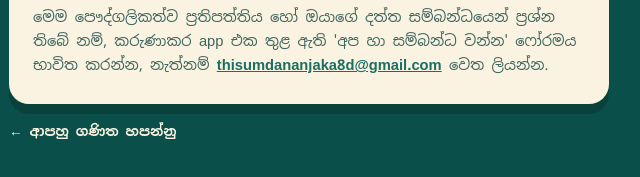
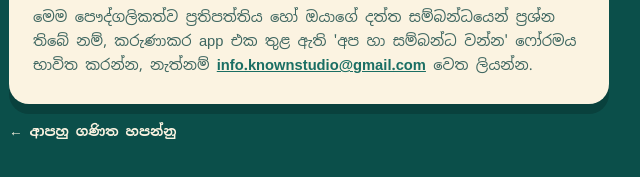
Before and after one commit to thisumdananjakafi-lgtm/ganitha-hapannu, a website: page privacy.html in a window 1280 px wide. Shown: the part 1157-1334 px from the top of the page, 331-971 px from the left. Drawn offline with Linux system fonts and the light colour scheme; a web font is replaced by a local one.

Commit message:
Update privacy.html

```diff
--- a/privacy.html
+++ b/privacy.html
@@ -105,7 +105,7 @@
 
       <section>
         <h2>7. අප හා සම්බන්ධ වන්න</h2>
-        <p>මෙම පෞද්ගලිකත්ව ප්‍රතිපත්තිය හෝ ඔයාගේ දත්ත සම්බන්ධයෙන් ප්‍රශ්න තිබේ නම්, කරුණාකර app එක තුළ ඇති 'අප හා සම්බන්ධ වන්න' ෆෝරමය භාවිත කරන්න, නැත්නම් <a href="mailto:thisumdananjaka8d@gmail.com">thisumdananjaka8d@gmail.com</a> වෙත ලියන්න.</p>
+        <p>මෙම පෞද්ගලිකත්ව ප්‍රතිපත්තිය හෝ ඔයාගේ දත්ත සම්බන්ධයෙන් ප්‍රශ්න තිබේ නම්, කරුණාකර app එක තුළ ඇති 'අප හා සම්බන්ධ වන්න' ෆෝරමය භාවිත කරන්න, නැත්නම් <a href="mailto:info.knownstudio@gmail.com">info.knownstudio@gmail.com</a> වෙත ලියන්න.</p>
       </section>
     </div>
     <a class="back" href="/">← ආපහු ගණිත හපන්නු</a>
@@ -149,7 +149,7 @@
 
       <section>
         <h2>7. Contact Us</h2>
-        <p>If you have any questions about this privacy policy or your data, please use the "Contact Us" form inside the app, or reach out at <a href="mailto:thisumdananjaka8d@gmail.com">thisumdananjaka8d@gmail.com</a>.</p>
+        <p>If you have any questions about this privacy policy or your data, please use the "Contact Us" form inside the app, or reach out at <a href="mailto:info.knownstudio@gmail.com">info.knownstudio@gmail.com</a>.</p>
       </section>
     </div>
     <a class="back" href="/">← Back to Ganitha Hapannu</a>
```
